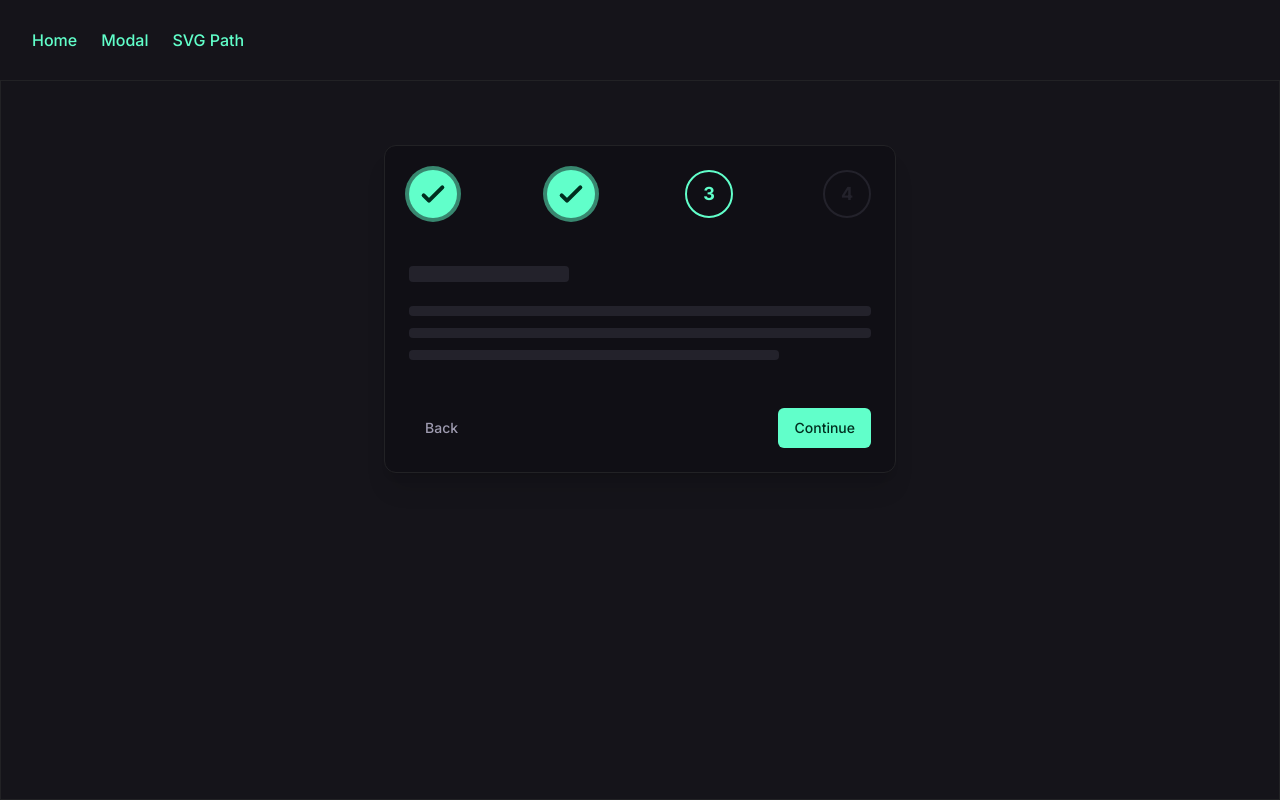
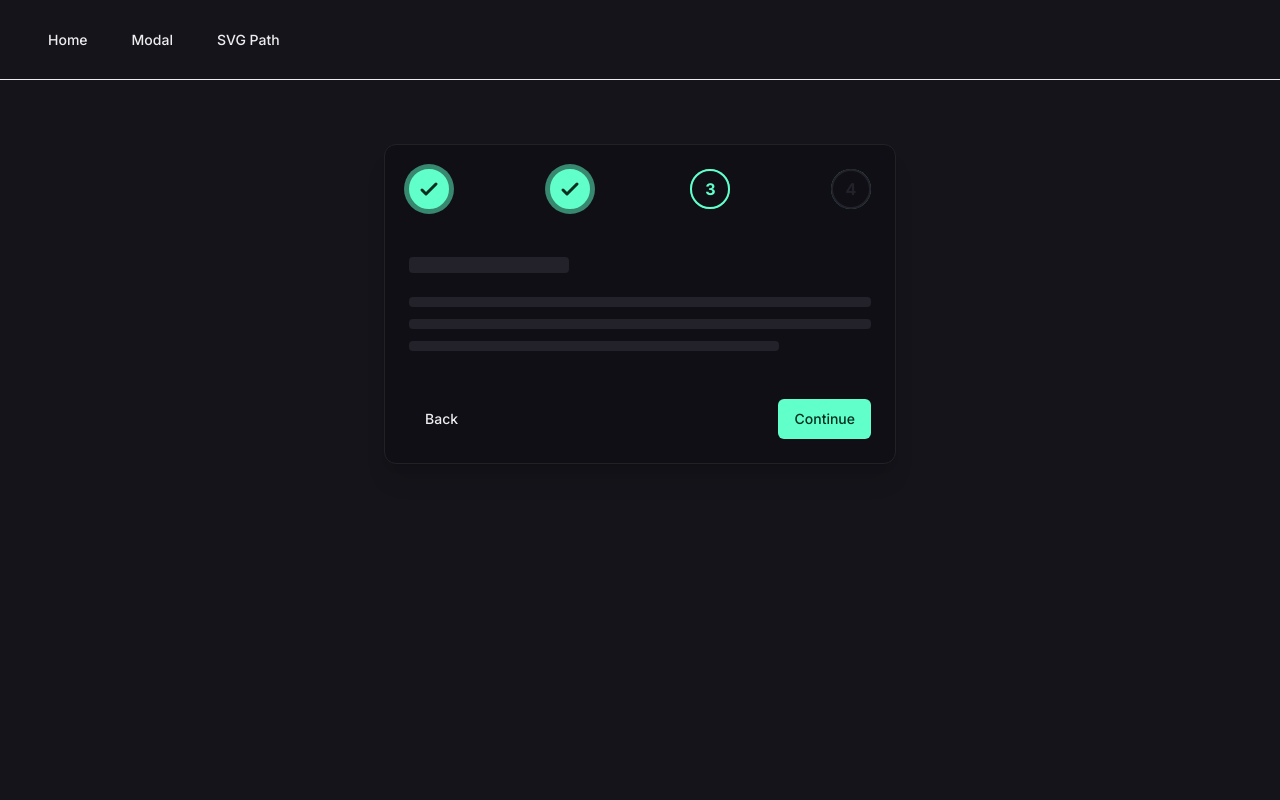
Before and after one commit to Julien712-dev/motion-experiments, a Next.js app: page /svg-path in a window 1280 px wide. Built offline with nearby package versions, Linux system fonts and the light colour scheme.

Commit message:
Animation path svg

```diff
--- a/src/app/layout.tsx
+++ b/src/app/layout.tsx
@@ -26,9 +26,7 @@ export default function RootLayout({
         )}
       >
         <MainNav items={config.mainNav} />
-        <main className="flex-1 border container py-8 flex flex-col">
-          {children}
-        </main>
+        <main className="flex-1 container py-8 flex flex-col">{children}</main>
       </body>
     </html>
   );
--- /dev/null
+++ b/src/app/svg-path/_components/step.tsx
@@ -0,0 +1,106 @@
+"use client";
+
+import { motion, Variant } from "framer-motion";
+
+type Status = "active" | "upcoming" | "completed";
+
+export function Step({
+  step,
+  currentStep,
+}: {
+  step: number;
+  currentStep: number;
+}) {
+  const status: Status =
+    currentStep === step
+      ? "active"
+      : currentStep < step
+      ? "upcoming"
+      : "completed";
+
+  return (
+    <motion.div animate={status} className="relative">
+      <motion.div
+        animate={status}
+        className="rounded-full size-10 absolute inset-0 bg-primary/50"
+        variants={{
+          active: {
+            scale: 1,
+            transition: {
+              delay: 0,
+              duration: 0.2,
+              ease: "easeOut",
+            },
+          },
+          completed: {
+            scale: 1.25,
+          },
+        }}
+        transition={{
+          duration: 0.6,
+          delay: 0.2,
+          type: "tween",
+          ease: "circOut",
+        }}
+      ></motion.div>
+
+      <motion.div
+        initial={false}
+        className="rounded-full size-10 border-2 relative flex justify-center items-center m-auto"
+        transition={{ duration: 10 }}
+        variants={{
+          active: {
+            backgroundColor: "hsl(var(--card))",
+            color: "hsl(var(--primary))",
+            borderColor: "hsl(var(--primary))",
+            transition: {
+              duration: 3,
+            },
+          },
+          upcoming: {
+            backgroundColor: "hsl(var(--card))",
+            color: "hsl(var(--muted))",
+            borderColor: "hsl(var(--muted))",
+          },
+          completed: {
+            backgroundColor: "hsl(var(--primary))",
+            color: "hsl(var(--primary-foreground))",
+            borderColor: "hsl(var(--primary))",
+          },
+        }}
+      >
+        {status === "completed" ? (
+          <CheckIcon className="size-6" />
+        ) : (
+          <span className="font-bold">{step}</span>
+        )}
+      </motion.div>
+    </motion.div>
+  );
+}
+
+function CheckIcon({ className }: { className?: string }) {
+  return (
+    <svg
+      fill="none"
+      viewBox="0 0 24 24"
+      stroke="currentColor"
+      strokeWidth={3}
+      className={className}
+    >
+      <motion.path
+        strokeLinecap="round"
+        strokeLinejoin="round"
+        animate={{ pathLength: 1 }}
+        initial={{ pathLength: 0 }}
+        d="M5 13l4 4L19 7"
+        transition={{
+          delay: 0.1,
+          type: "tween",
+          ease: "easeOut",
+          duration: 0.3,
+        }}
+      />
+    </svg>
+  );
+}
--- a/src/app/svg-path/page.tsx
+++ b/src/app/svg-path/page.tsx
@@ -3,6 +3,7 @@
 import { cn } from "@/lib/utils";
 import React from "react";
 import { buttonVariants } from "@/components/ui/button";
+import { Step } from "./_components/step";
 
 const MAX_STEP = 4;
 const MIN_STEP = 1;
@@ -33,10 +34,7 @@ export default function Page() {
             type="button"
             disabled={!canPrev}
             onClick={prev}
-            className={cn(
-              buttonVariants({ variant: "link" }),
-              "text-muted-foreground"
-            )}
+            className={cn(buttonVariants({ variant: "ghost" }))}
           >
             Back
           </button>
@@ -54,23 +52,6 @@ export default function Page() {
   );
 }
 
-function Step({ step, currentStep }: { step: number; currentStep: number }) {
-  return (
-    <div
-      className={cn(
-        "rounded-full size-12 fill-white flex justify-center items-center font-bold text-lg border-2 border-transparent ring-4 ring-transparent",
-        step < currentStep &&
-          "bg-primary text-primary-foreground ring-primary/50 border-transparent",
-        step === currentStep && "border-primary bg-transparent text-primary",
-        step > currentStep &&
-          "bg-transparent text-muted ring-transparent border-muted"
-      )}
-    >
-      {step < currentStep ? <CheckIcon className="size-8" /> : step}
-    </div>
-  );
-}
-
 function ContentPlaceholder() {
   return (
     <div className="flex-1 space-y-6 py-4">
@@ -83,22 +64,3 @@ function ContentPlaceholder() {
     </div>
   );
 }
-
-function CheckIcon({ className }: { className?: string }) {
-  return (
-    <svg
-      fill="none"
-      viewBox="0 0 24 24"
-      stroke="currentColor"
-      strokeWidth={3}
-      className={className}
-    >
-      <path
-        strokeLinecap="round"
-        strokeLinejoin="round"
-        d="M5 13l4 4L19 7"
-        pathLength={1}
-      />
-    </svg>
-  );
-}
--- a/src/components/main-nav.tsx
+++ b/src/components/main-nav.tsx
@@ -5,16 +5,17 @@ import { buttonVariants } from "./ui/button";
 
 export function MainNav({ items }: { items: MenuItem[] }) {
   return (
-    <nav className="container h-20 flex items-center ">
+    <nav className="container h-20 flex items-center border-b border-foreground">
       {items ? (
-        <ul className="flex gap-6">
+        <ul className="flex gap-3">
           {items.map(({ href, title }, i) => (
             <li key={i}>
               <Link
                 href={href}
                 className={cn(
-                  buttonVariants({ variant: "link" }),
-                  "p-0 text-base"
+                  buttonVariants({
+                    variant: "ghost",
+                  })
                 )}
               >
                 {title}
```
